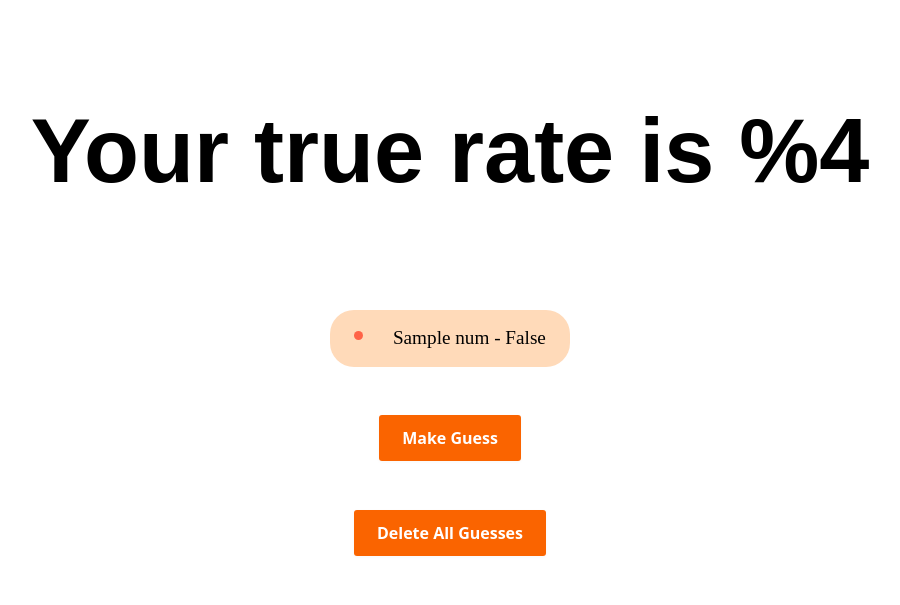
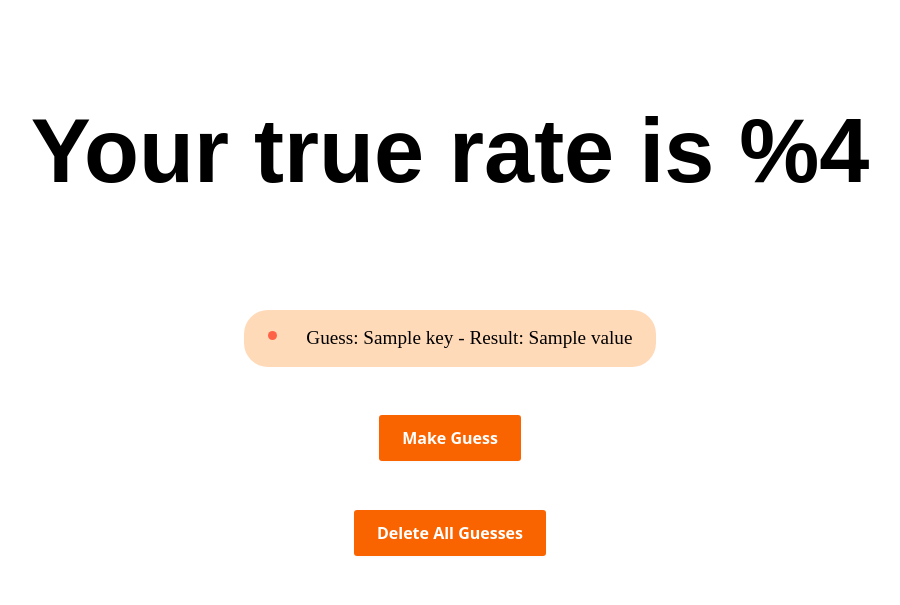
Before and after one commit to sahn111/DjangoFullstackProject.github.io, a Django app: template djangoapp/guessnumber/templates/guessnumber/showguess.html in a window 1280 px wide. Shown: the top 605 px of the page, without its empty margins (190-1090 px from the left). Run offline with Django 4.2, Linux system fonts and the light colour scheme; tables that the repository leaves empty hold one stand-in row (values such as "Sample post"); the template is opened without the code that fills it: values that come from a table or form of the project are taken from there, most other values are stand-ins (such as "Sample title", 1, 10 or a date in 2020).

Commit message:
bug fixed

```diff
--- a/djangoapp/emailsender/views.py
+++ b/djangoapp/emailsender/views.py
@@ -6,14 +6,12 @@ from django.urls import reverse
 from django.conf import settings
 from djangoapp.forms.SendEmailForm import SendEmail
 
-#continue and complete email operations
-
 def index(request):
     if request.method == "POST":
         form = SendEmail(request.POST)
         if form.is_valid():
             print("here")
-            user_email = form.cleaned_data["email"]#"9bc62cc6e55f3d@mailtrap.io"#
+            user_email = form.cleaned_data["email"]
             subject = 'Welcome to GuessNumber'
             message = f'Hi, thank you for playing, your success rate is {form.cleaned_data["rate"]}.'
             email_from = settings.EMAIL_HOST_USER
--- a/djangoapp/guessnumber/templates/guessnumber/showguess.html
+++ b/djangoapp/guessnumber/templates/guessnumber/showguess.html
@@ -13,11 +13,9 @@
             </diV>
             <div>
                 {% for num in number %}
-                    {% if num in true_list%}
-                        <li>{{ num }} - True</li>
-                    {% else %}
-                        <li>{{ num }} - False</li>
-                    {% endif %}
+                    {% for key, value in num.items %}
+                        <li>Guess: {{ key }} - Result: {{ value }}</li>
+                    {% endfor %}
                 {% empty %}
                     <li>No Guess</li>
                 {% endfor %}
```
Also changed, not shown: djangoapp/guessnumber/views.py (+6 -3 lines), djangoapp/db.sqlite3, 1 other file.
